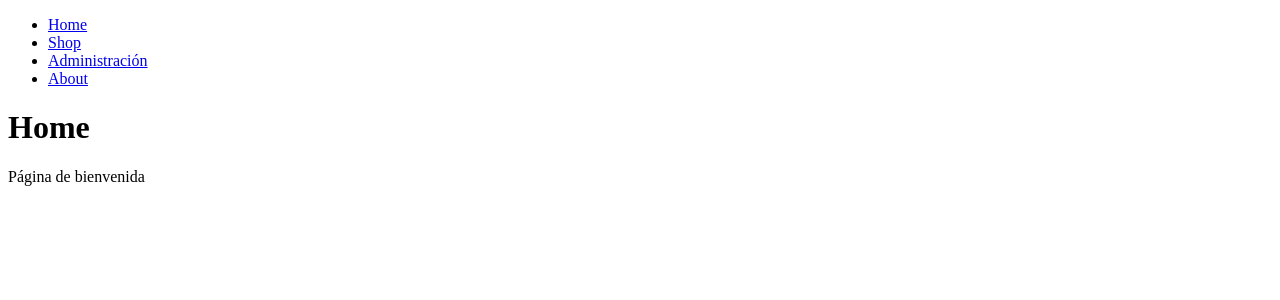
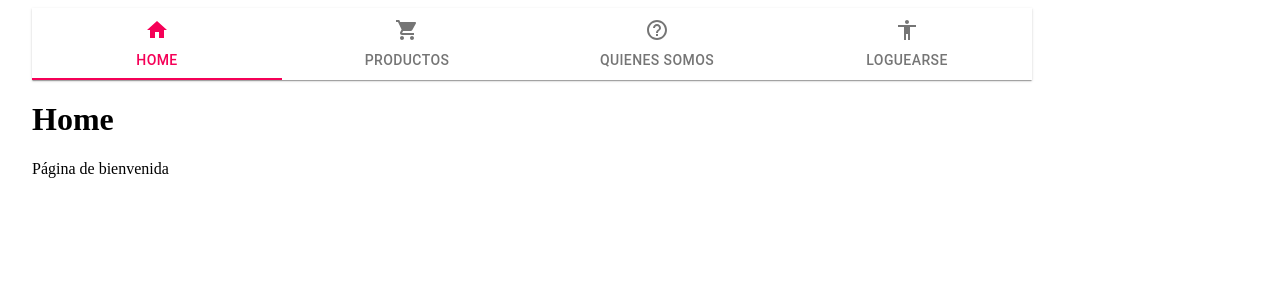
Before and after one commit to JuanQP/uade-ai-tp, a React (Create React App) app: page / in a window 1280 px wide. Shown: the top 300 px of the page. Built offline with nearby package versions, Linux system fonts and the light colour scheme.

Commit message:
Banner y Links a páginas

```diff
--- a/package.json
+++ b/package.json
@@ -3,6 +3,8 @@
   "version": "0.1.0",
   "private": true,
   "dependencies": {
+    "@material-ui/core": "^4.11.3",
+    "@material-ui/icons": "^4.11.2",
     "@testing-library/jest-dom": "^5.11.10",
     "@testing-library/react": "^11.2.6",
     "@testing-library/user-event": "^12.8.3",
--- a/src/App.js
+++ b/src/App.js
@@ -2,35 +2,20 @@ import {
   BrowserRouter as Router,
   Switch,
   Route,
-  Link
 } from "react-router-dom";
+import Container from '@material-ui/core/Container';
 import { Home } from "./Home";
 import { About } from "./About";
 import { Admin } from "./Admin";
 import { Shop } from "./Shop";
+import Banner from "./components/IconLabelTabs";
 
 function App() {
   return (
+    <Container maxWidth="lg">
       <Router>
-      {/* Este es el banner de navegación */}
-      <div>
-        <nav>
-          <ul>
-            <li>
-              <Link to="/">Home</Link>
-            </li>
-            <li>
-              <Link to="/shop">Shop</Link>
-            </li>
-            <li>
-              <Link to="/admin">Administración</Link>
-            </li>
-            <li>
-              <Link to="/about">About</Link>
-            </li>
-
-          </ul>
-        </nav>
+          {/* Banner con las distintas secciones de la página */}
+          <Banner />
 
           {/* Todas las páginas */}
           <Switch>
@@ -47,8 +32,8 @@ function App() {
               <Home />
             </Route>
           </Switch>
-      </div>
       </Router>
+    </Container>
   );
 }
 
--- a/src/components/IconLabelTabs.js
+++ b/src/components/IconLabelTabs.js
@@ -7,6 +7,9 @@ import ShoppingCartIcon from '@material-ui/icons/ShoppingCart';
 import HelpOutlineIcon from '@material-ui/icons/HelpOutline';
 import AccessibilityIcon from '@material-ui/icons/Accessibility';
 import HomeIcon from '@material-ui/icons/Home';
+import {
+  Link
+} from "react-router-dom";
 
 const useStyles = makeStyles({
   root: {
@@ -33,10 +36,10 @@ export default function IconLabelTabs() {
         textColor="secondary"
         aria-label="icon label tabs example"
       >
-          <Tab icon={<HomeIcon />} label="Home" />
-        <Tab icon={<ShoppingCartIcon />} label="Productos" />
-        <Tab icon={<HelpOutlineIcon />} label="Quienes Somos" />
-        <Tab icon={<AccessibilityIcon />} label="Loguearse" />
+        <Tab icon={<HomeIcon />} label="Home" component={Link} to="/" />
+        <Tab icon={<ShoppingCartIcon />} label="Productos" component={Link} to="/shop" />
+        <Tab icon={<HelpOutlineIcon />} label="Quienes Somos" component={Link} to="/about" />
+        <Tab icon={<AccessibilityIcon />} label="Loguearse" component={Link} to="/admin" />
       </Tabs>
     </Paper>
   );
```
Also changed, not shown: 1 other file (tests, documents, lock files or other folders). Lines whose indentation alone changed are shown as unchanged.
